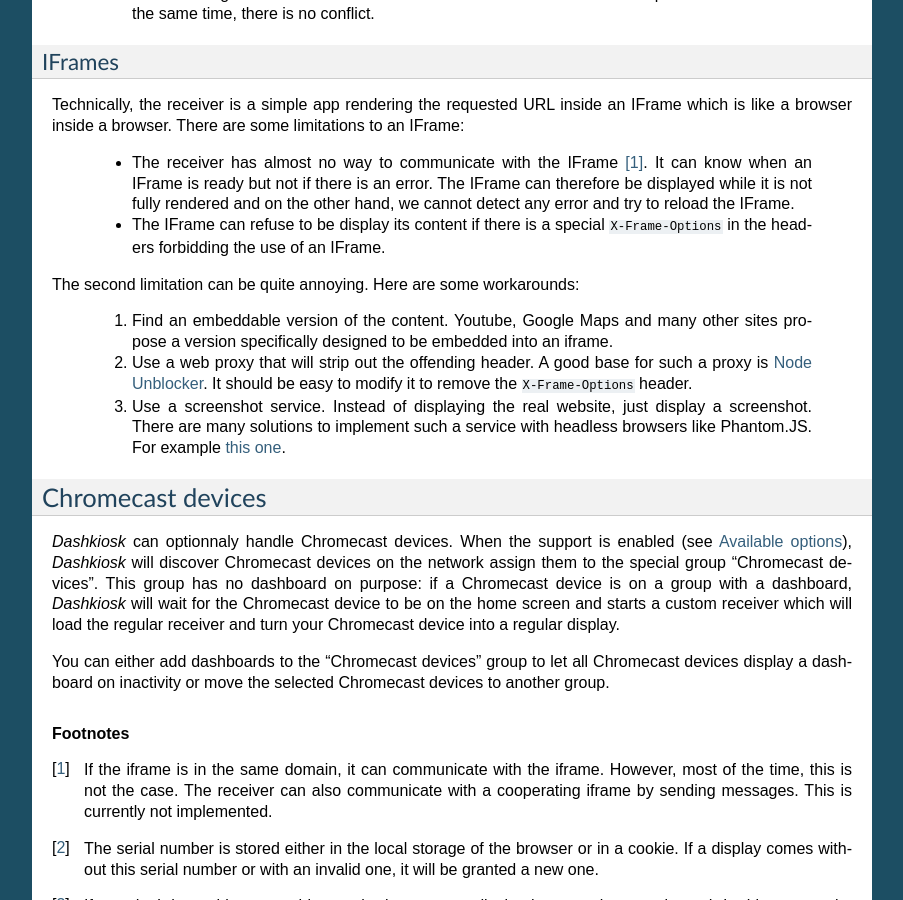
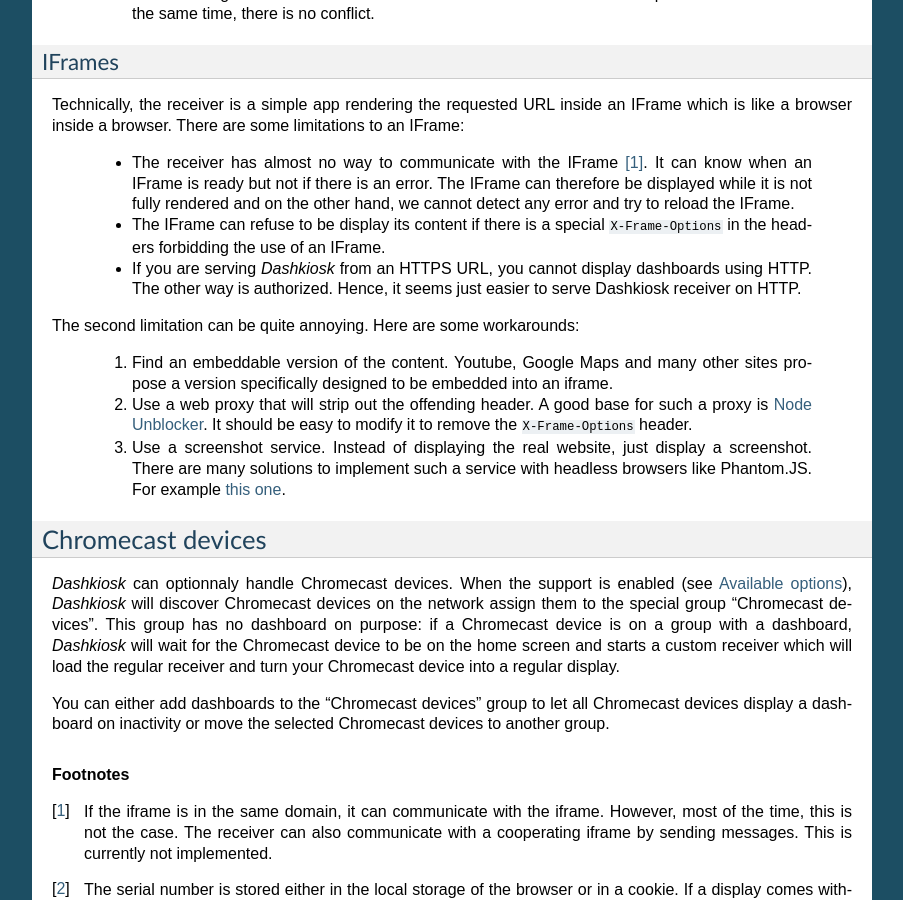
Before and after one commit to vincentbernat/dashkiosk, a Sphinx documentation site: the page built from docs/usage.rst, in a window 1280 px wide and 900 px high, scrolled down 4897 px. Shown: the whole window, without its empty margins (198-1101 px from the left). Built offline with Sphinx 7.4.7, drawn with Linux system fonts in a browser that asks for light colours.

Commit message:
documentation: add a word about HTTP/HTTPS

```diff
--- a/docs/usage.rst
+++ b/docs/usage.rst
@@ -250,6 +250,10 @@ some limitations to an IFrame:
    special ``X-Frame-Options`` in the headers forbidding the use of an
    IFrame.
 
+ - If you are serving *Dashkiosk* from an HTTPS URL, you cannot
+   display dashboards using HTTP. The other way is authorized. Hence,
+   it seems just easier to serve Dashkiosk receiver on HTTP.
+
 The second limitation can be quite annoying. Here are some workarounds:
 
  1. Find an embeddable version of the content. Youtube, Google Maps
```
